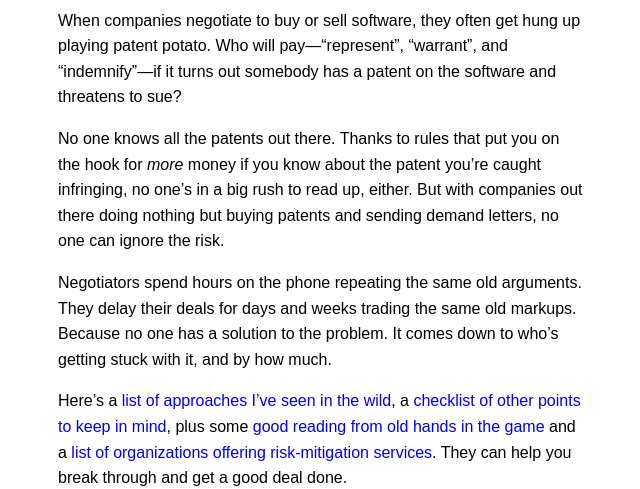
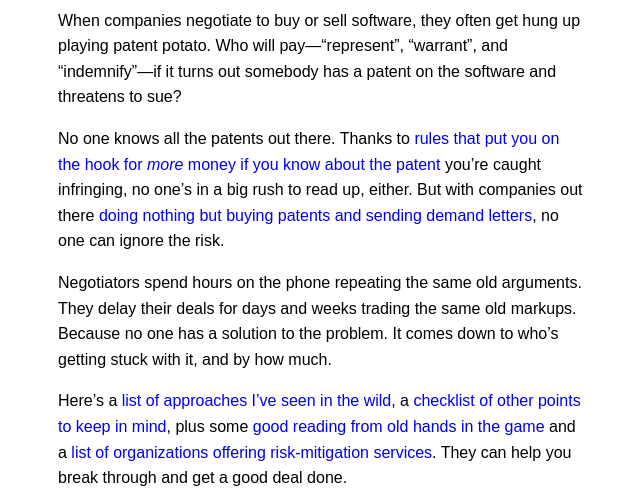
Before and after one commit to patentpotato/patentpotato.com, a plain HTML site: page index.html in a window 1280 px wide. Shown: the part 311-800 px from the top of the page, without its empty margins (318-958 px from the left). Drawn offline with Linux system fonts and the light colour scheme.

Commit message:
Link to section 284 and Wiki for Patent Troll

```diff
--- a/index.html
+++ b/index.html
@@ -13,7 +13,7 @@
   </header>
   <main role="main">
     <p>When companies negotiate to buy or sell software, they often get hung up playing patent potato. Who will pay—“represent”, “warrant”, and “indemnify”—if it turns out somebody has a patent on the software and threatens to sue?</p>
-    <p>No one knows all the patents out there. Thanks to rules that put you on the hook for <em>more</em> money if you know about the patent you’re caught infringing, no one’s in a big rush to read up, either. But with companies out there doing nothing but buying patents and sending demand letters, no one can ignore the risk.</p>
+    <p>No one knows all the patents out there. Thanks to <a href="https://www.govinfo.gov/content/pkg/USCODE-2018-title35/pdf/USCODE-2018-title35-partIII-chap29-sec284.pdf">rules that put you on the hook for <em>more</em> money if you know about the patent</a> you’re caught infringing, no one’s in a big rush to read up, either. But with companies out there <a href="https://en.wikipedia.org/wiki/Patent_assertion_entity">doing nothing but buying patents and sending demand letters</a>, no one can ignore the risk.</p>
     <p>Negotiators spend hours on the phone repeating the same old arguments. They delay their deals for days and weeks trading the same old markups. Because no one has a solution to the problem. It comes down to who’s getting stuck with it, and by how much.</p>
     <p>Here’s a <a href="#approaches">list of approaches I’ve seen in the wild</a>, a <a href="#checklist">checklist of other points to keep in mind</a>, plus some <a href="#reading">good reading from old hands in the game</a> and a <a href="#organizations">list of organizations offering risk-mitigation services</a>. They can help you break through and get a good deal done.</p>
     <p><a href="#feedback">Feedback</a> is most welcome.</p>
```
